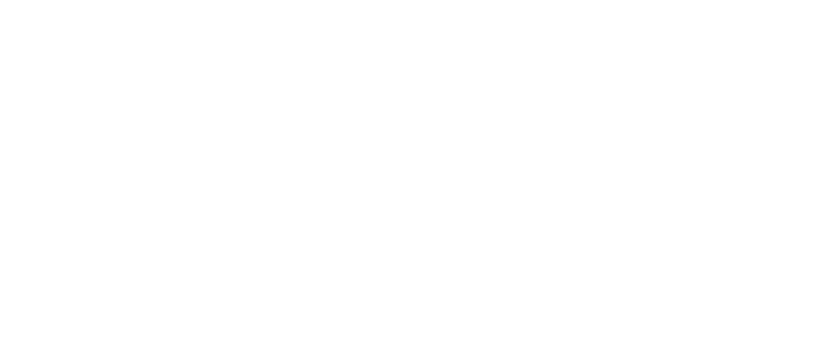
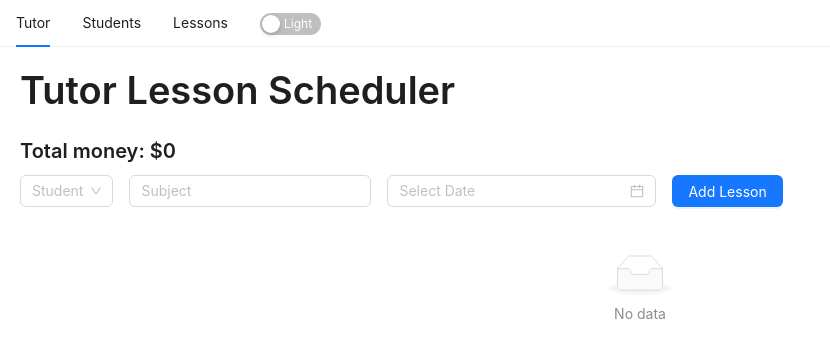
Before and after one commit to mechim/tutor, a React (Vite) app in the folder tutor/: page / in a window 1280 px wide. Before the commit this address had no page. Shown: the top 358 px of the page, without its empty margins (0-830 px from the left). Built offline with nearby package versions, Linux system fonts and the light colour scheme.

Commit message:
trying something

```diff
--- a/tutor/src/App.jsx
+++ b/tutor/src/App.jsx
@@ -51,7 +51,7 @@
         <Router>
           <Routes>
             <Route path='/students' element={<Students/>}/>
-            <Route path='/lessons' element={<Lessons/>}/>
+            <Route path='/' element={<Lessons/>}/>
           </Routes>
         </Router>
       </Context.Provider>
```
